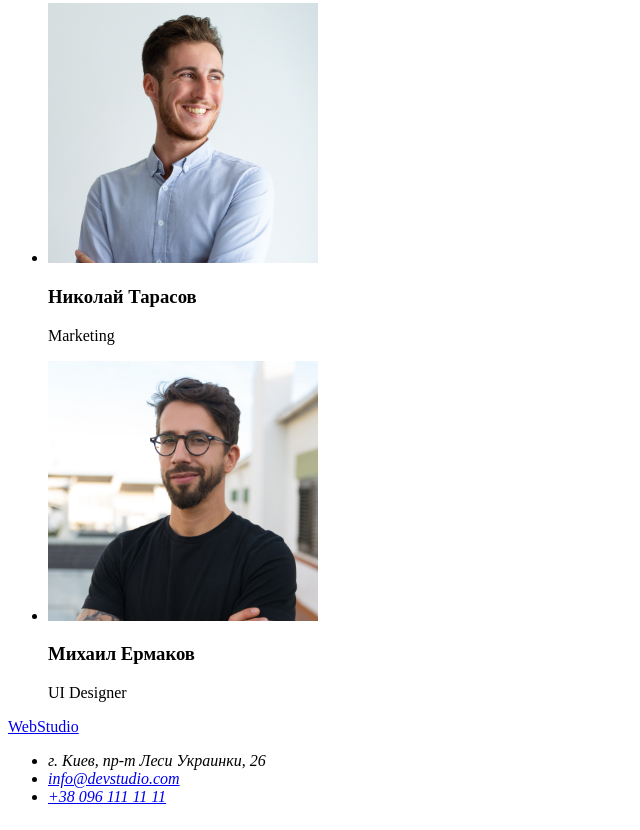
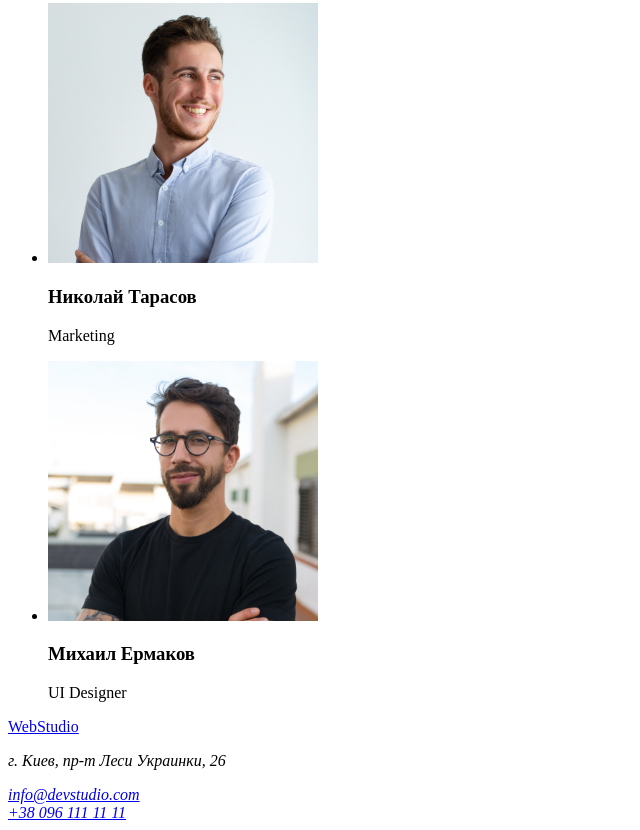
Before and after one commit to Anastasiia-Kazymko/goit-markup-hw-01, a plain HTML site: page index.html in a window 1280 px wide. Shown: the part 2333-3163 px from the top of the page, without its empty margins (0-640 px from the left). Drawn offline with Linux system fonts and the light colour scheme.

Commit message:
Добавляет ДЗ1

```diff
--- a/index.html
+++ b/index.html
@@ -11,7 +11,7 @@
     <!-- Шапка сайта -->
     <header>
         <nav>
-            <a href="/">WebStudio</a>
+            <a href="./index.html">WebStudio</a>
             <ul>
                 <li><a href="">Студия</a></li>
                 <li><a href="">Портфолио</a></li>
@@ -103,13 +103,11 @@
             </main>
             <!-- Футер -->
             <footer>
-                <a href="/">WebStudio</a>
+                <a href="./index.html">WebStudio</a>
                 <address>
-                    <ul>
-                    <li>г. Киев, пр-т Леси Украинки, 26</li>
-                    <li><a href="mailto:info@devstudio.com">info@devstudio.com</a></li>
-                    <li><a href="tel:+380961111111">+38 096 111 11 11</a></li>
-                    </ul>
+                    <p>г. Киев, пр-т Леси Украинки, 26</p>
+                    <a href="mailto:info@devstudio.com">info@devstudio.com</a><br/>
+                    <a href="tel:+380961111111">+38 096 111 11 11</a>
                 </address>
             </footer>
 
```
